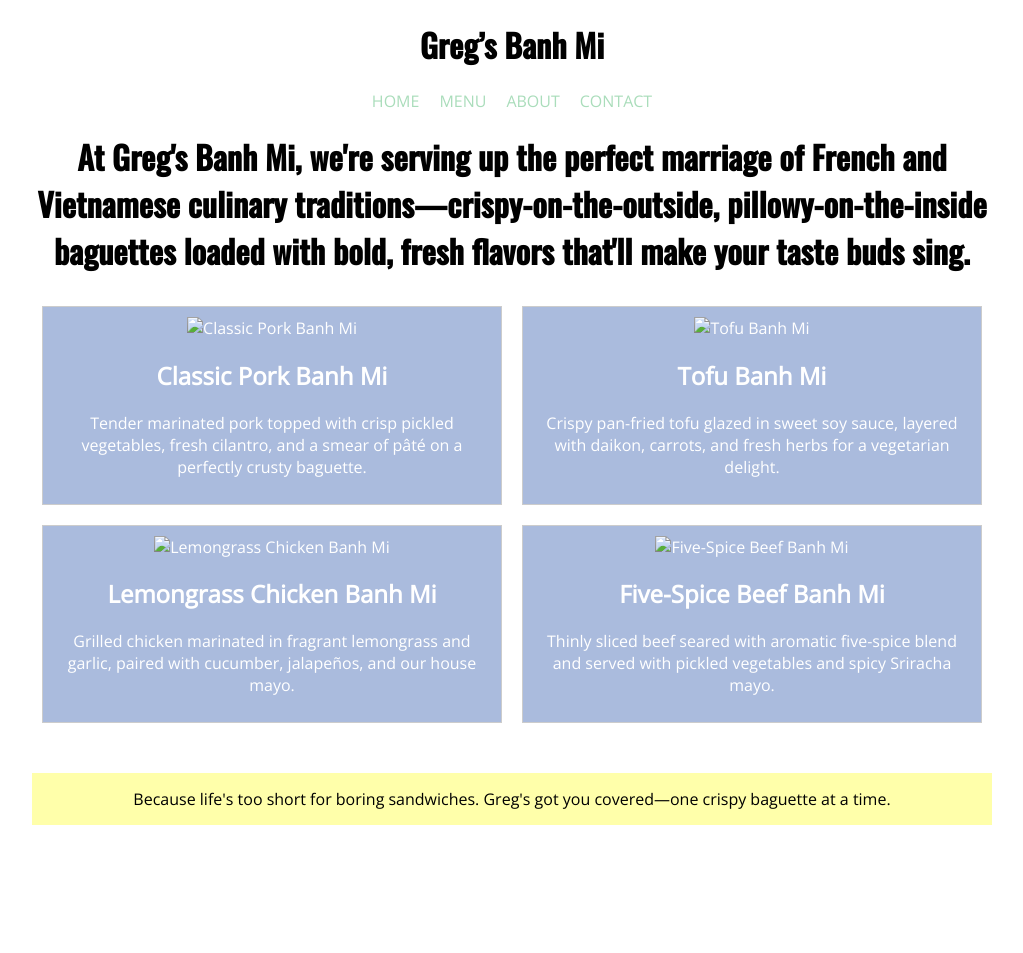
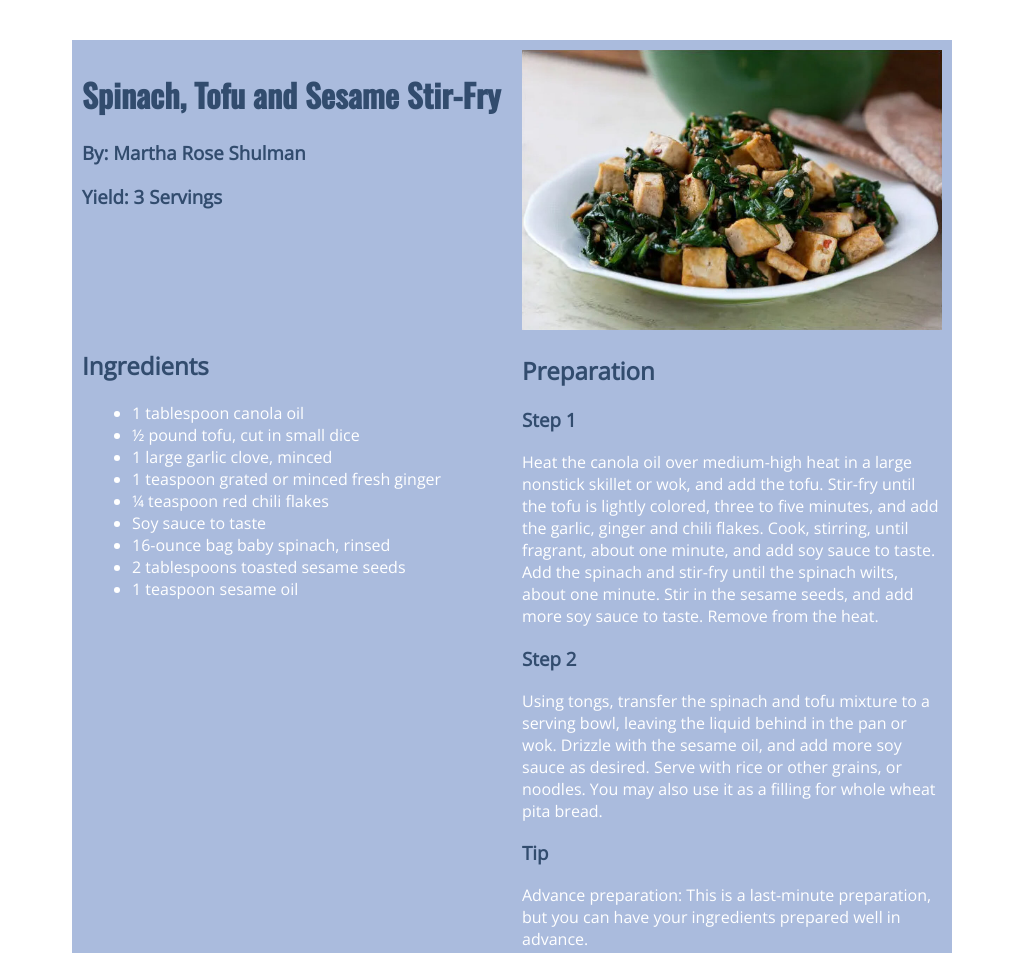
Before and after one commit to lilbean050806-byte/okay, a plain HTML site: page index.html in a window 1280 px wide. Shown: the top 953 px of the page, without its empty margins (128-1151 px from the left). Before the commit the page ends 825 px from the top, so only its background shows below. Drawn offline with nearby package versions, Linux system fonts and the light colour scheme.

Commit message:
Everything

```diff
--- a/index.html
+++ b/index.html
@@ -1,3 +1,5 @@
+<!--This recipe is taken from https://cooking.nytimes.com/recipes/1012494-spinach-tofu-and-sesame-stir-fry -->
+
 <!DOCTYPE html>
 <html>
 <head>
@@ -17,103 +19,99 @@ body {
 
 h1 {
   font-family: "Oswald", sans-serif;
-  text-align: center;
+  text-align: left;
+  color: #324c6e;
 }
 
+  h3 {
+  color: #324c6e;
+  }
+
+  h2 {
+    color: #324c6e;
+
+  }
 ul {
   list-style-type: none;
   margin: 0;
   padding: 0;
   display: flex;
   justify-content: center;
-  gap: 20px;
+  gap: 0px;
 }
 
-nav ul li a {
-  text-decoration: none;
-  color: #adb;
+ul.ingredients {
+  list-style-type: disc;
+  margin-left: 30px;
+  padding-left: 20px;
+  margin-top: 0;
+  display: block;
 }
 
-nav ul li a:hover {
-  color: darkblue;
+.ingredients-header {
+  color: #324c6e;
+  margin-top: 140px;
 }
 
 .container {
   display: grid;
   grid-template-columns: repeat(2, 1fr);
-  gap: 20px;
-  padding: 10px;
-  margin-bottom: 40px;
+  gap: 0px;
+  padding: 40px;
+  margin-bottom: 0px;
 }
 
 .container div {
   background-color: #abd;
-  border: 1px solid #ccc;
+  border: 0px solid #abd;
   padding: 10px;
   color: #fff;
-  text-align: center;
+  text-align: left;
 }
+
 
 .container img {
   width: 100%;
   height: auto;
 }
-
-footer {
-  text-align: center;
-  background-color: #ffa;
-  color: black;
-  padding: 15px;
-  margin-top: 40px;
-}
 </style>
 </head>
 
 <body>
-<h1 id="site-title">Greg’s Banh Mi</h1>
-
-<nav>
-<ul>
-  <li><a href="#">HOME</a></li>
-  <li><a href="#">MENU</a></li>
-  <li><a href="#">ABOUT</a></li>
-  <li><a href="#">CONTACT</a></li>
-</ul>
-</nav>
-
-<h1>At Greg's Banh Mi, we're serving up the perfect marriage of French and Vietnamese culinary traditions—crispy-on-the-outside, pillowy-on-the-inside baguettes loaded with bold, fresh flavors that'll make your taste buds sing.</h1>
-
 <div class="container">
   <div>
-    <img src="banh-mi.jpg" alt="Classic Pork Banh Mi">
-    <h2>Classic Pork Banh Mi</h2>
-    <p>Tender marinated pork topped with crisp pickled vegetables, fresh cilantro, and a smear of pâté on a perfectly crusty baguette.</p>
+    <h1>Spinach, Tofu and Sesame Stir-Fry</h1>
+
+    <h3>By: Martha Rose Shulman</h3>
+    <h3>Yield: 3 Servings</h3>
+
+    <h2 class="ingredients-header">Ingredients</h2>
+    <ul class="ingredients">
+      <li>1 tablespoon canola oil</li>
+      <li>½ pound tofu, cut in small dice</li>
+      <li>1 large garlic clove, minced</li>
+      <li>1 teaspoon grated or minced fresh ginger</li>
+      <li>¼ teaspoon red chili flakes</li>
+      <li>Soy sauce to taste</li>
+      <li>16-ounce bag baby spinach, rinsed</li>
+      <li>2 tablespoons toasted sesame seeds</li>
+      <li>1 teaspoon sesame oil</li>
+    </ul>
   </div>
 
   <div>
-    <img src="banh-mi.jpg" alt="Tofu Banh Mi">
-    <h2>Tofu Banh Mi</h2>
-    <p>Crispy pan-fried tofu glazed in sweet soy sauce, layered with daikon, carrots, and fresh herbs for a vegetarian delight.</p>
+    <img src="recipe-photo-Enhanced-SR.jpg" alt="Spinach, Tofu and Sesame Stir-Fry">
+    <h2>Preparation</h2>
+
+    <h3 > Step 1</h3>
+    <p>Heat the canola oil over medium-high heat in a large nonstick skillet or wok, and add the tofu. Stir-fry until the tofu is lightly colored, three to five minutes, and add the garlic, ginger and chili flakes. Cook, stirring, until fragrant, about one minute, and add soy sauce to taste. Add the spinach and stir-fry until the spinach wilts, about one minute. Stir in the sesame seeds, and add more soy sauce to taste. Remove from the heat.</p>
+
+    <h3>Step 2</h3>
+    <p>Using tongs, transfer the spinach and tofu mixture to a serving bowl, leaving the liquid behind in the pan or wok. Drizzle with the sesame oil, and add more soy sauce as desired. Serve with rice or other grains, or noodles. You may also use it as a filling for whole wheat pita bread.</p>
+
+    <h3>Tip</h3>
+    <p>Advance preparation: This is a last-minute preparation, but you can have your ingredients prepared well in advance.</p>
   </div>
-
-  <div>
-    <img src="banh-mi.jpg" alt="Lemongrass Chicken Banh Mi">
-    <h2>Lemongrass Chicken Banh Mi</h2>
-    <p>Grilled chicken marinated in fragrant lemongrass and garlic, paired with cucumber, jalapeños, and our house mayo.</p>
-  </div>
-
-  <div>
-    <img src="banh-mi.jpg" alt="Five-Spice Beef Banh Mi">
-    <h2>Five-Spice Beef Banh Mi</h2>
-    <p>Thinly sliced beef seared with aromatic five-spice blend and served with pickled vegetables and spicy Sriracha mayo.</p>
- </div>
 </div>
-
-<footer>
-
-  Because life's too short for boring sandwiches. Greg's got you covered—one crispy baguette at a time.
-</footer>
-
-
 </body>
 </html>
```
